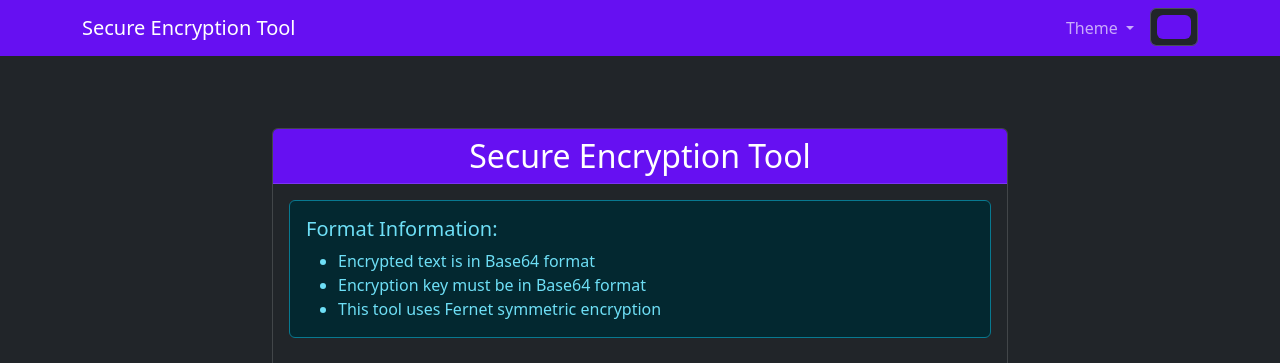
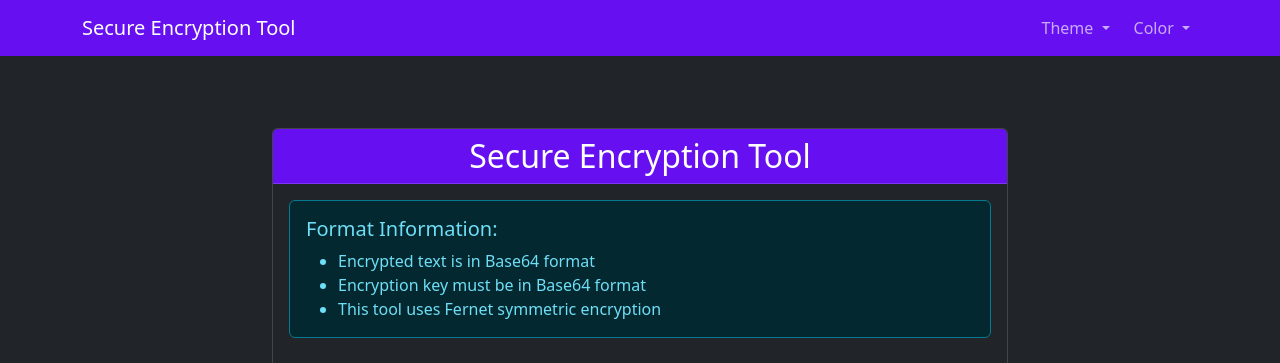
Before and after one commit to grandgu192/CipherX, a Flask app: page / in a window 1280 px wide. Shown: the top 363 px of the page. Run offline with Flask 3, Linux system fonts and the light colour scheme.

Commit message:
Assistant checkpoint: Replace color picker with dropdown menu
Assistant generated file changes:
- templates/index.html: Replace color picker with dropdown
- static/js/script.js: Remove color picker event listener

---

User prompt:

it's not clear. instead of the image i showed you put a drop down named color

Replit-Commit-Author: Assistant
Replit-Commit-Session-Id: da7d6323-811a-4567-b68c-2c6cc9522f73

```diff
--- a/static/js/script.js
+++ b/static/js/script.js
@@ -24,17 +24,10 @@ document.addEventListener('DOMContentLoaded', function() {
     const savedTheme = localStorage.getItem('theme');
     setTheme(savedTheme || 'dark'); // Set dark as default if no theme is saved
 
-    const colorPicker = document.getElementById('colorPicker');
     const savedColor = localStorage.getItem('themeColor');
     if (savedColor) {
         setColor(savedColor);
-        colorPicker.value = savedColor;
     }
-
-    // Add color picker event listener
-    colorPicker.addEventListener('input', (e) => {
-        setColor(e.target.value);
-    });
 
     // Alert System
     function showAlert(message, type) {
--- a/templates/index.html
+++ b/templates/index.html
@@ -50,10 +50,16 @@
                             <li><a class="dropdown-item" href="#" onclick="setTheme('dark')">Dark</a></li>
                         </ul>
                     </li>
-                    <li class="nav-item">
-                        <div class="d-flex align-items-center">
-                            <input type="color" class="form-control form-control-color" id="colorPicker" value="#6610f2" title="Choose theme color">
-                        </div>
+                    <li class="nav-item dropdown">
+                        <a class="nav-link dropdown-toggle" href="#" role="button" data-bs-toggle="dropdown">
+                            Color
+                        </a>
+                        <ul class="dropdown-menu">
+                            <li><a class="dropdown-item" href="#" onclick="setColor('#6610f2')">Purple</a></li>
+                            <li><a class="dropdown-item" href="#" onclick="setColor('#0d6efd')">Blue</a></li>
+                            <li><a class="dropdown-item" href="#" onclick="setColor('#198754')">Green</a></li>
+                            <li><a class="dropdown-item" href="#" onclick="setColor('#dc3545')">Red</a></li>
+                        </ul>
                     </li>
                 </ul>
             </div>
```
